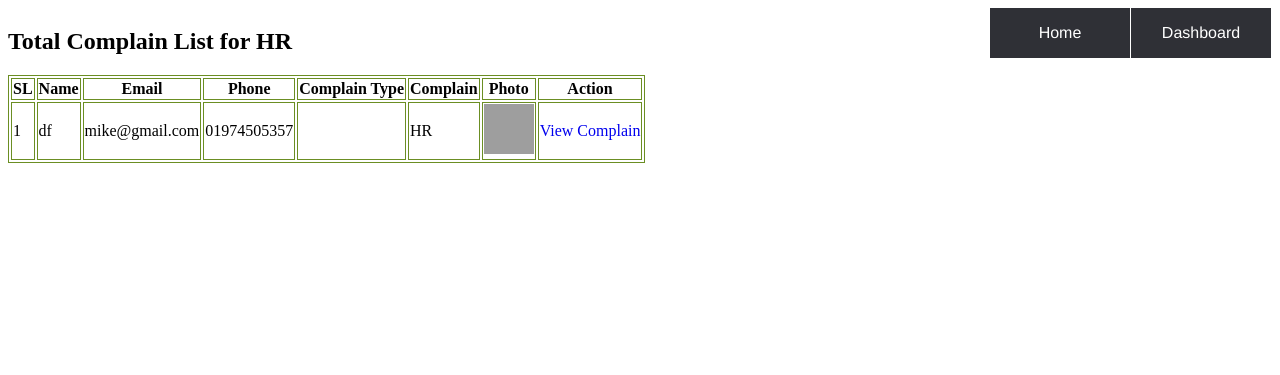
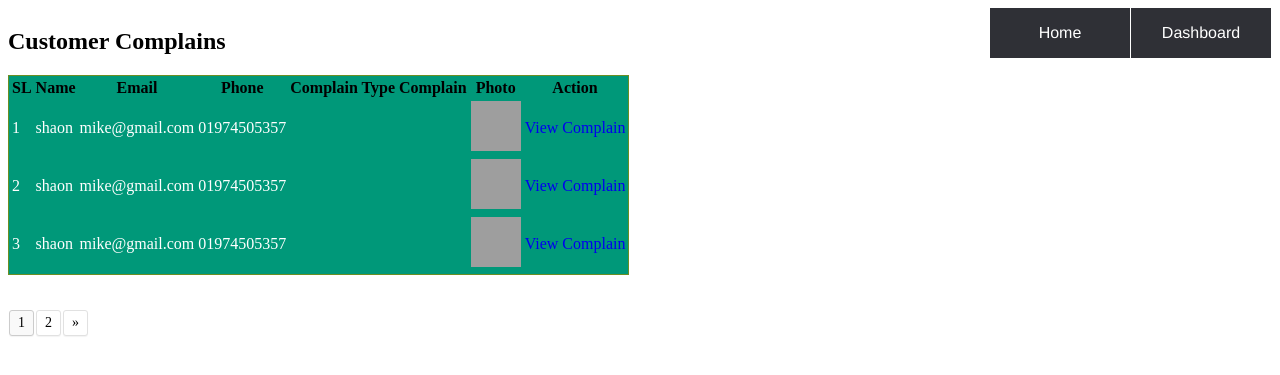
Before and after one commit to shakib77/php-complain-system, a PHP site: page /hr.php in a window 1280 px wide. Shown: the top 375 px of the page. Run offline with PHP 8.4, Linux system fonts and the light colour scheme; data comes from the database, SQL or seed files in the repository; data that the repository does not hold is empty; grey boxes are pictures that could not be loaded.

Commit message:
fixed all bugs

```diff
--- a/hr.php
+++ b/hr.php
@@ -10,8 +10,14 @@
 <body>
 <div class="main_dashboard">
     <div>
-        <h2>Total Complain List for HR </h2>
-        <table>
+        <h2>Customer Complains
+<!--            --><?php
+//            $type = mysqli_query($conn, "select type, count(id) as type_total from complain group by type");
+//            while ($row = mysqli_fetch_assoc($type))
+//            echo $row['type']
+//            ?>
+        </h2>
+        <table id="pager" class="complain-table">
             <tr>
                 <th>SL</th>
                 <th>Name</th>
@@ -23,7 +29,18 @@
                 <th class="action_area">Action</th>
             </tr>
             <?php
-            $complain_all = "SELECT * FROM `complain` WHERE `type`='hr'";
+
+
+            if(isset($_GET['type'])){
+                echo '<pre>';
+                $type = $_GET['type'];
+
+            }
+
+
+
+
+            $complain_all = "SELECT * FROM `complain` WHERE `type`='$type'";
             $result = mysqli_query($conn, $complain_all);
             $sl = 0;
 
@@ -36,15 +53,9 @@
                     <td><?= $rows['complain'] ?></td>
                     <td>
                         <?php
-                        if($rows['type']=='hr'){
-                            echo 'HR';
+                        if($rows['type']=='$type'){
+                            echo $rows['type']=='$type';
                         }
-//                        if($rows['type']=='it'){
-//                            echo 'IT';
-//                        }
-//                        if($rows['type']=='logistics'){
-//                            echo 'Logistics';
-//                        }
                         ?>
                     </td>
                     <td><img src="img/<?= $rows['photo'] ?>" width="50px" height="50px"> </td>
@@ -53,6 +64,16 @@
             <?php } ?>
         </table>
     </div>
+    <br>
+    <div id="pageNav" class="pageNav"></div>
+    <script src="pageing.js"></script>
+    <script>
+        let pager = new Pager('pager', 3);
+
+        pager.init();
+        pager.showPageNav('pager', 'pageNav')
+        pager.showPage(1);
+    </script>
 </div>
 </body>
 </html>
--- /dev/null
+++ b/pageing.js
@@ -0,0 +1,93 @@
+function Pager(tableName, itemsPerPage) {
+    'use strict';
+
+    this.tableName = tableName;
+    this.itemsPerPage = itemsPerPage;
+    this.currentPage = 1;
+    this.pages = 0;
+    this.inited = false;
+
+    this.showRecords = function (from, to) {
+        let rows = document.getElementById(tableName).rows;
+
+        // i starts from 1 to skip table header row
+        for (let i = 1; i < rows.length; i++) {
+            if (i < from || i > to) {
+                rows[i].style.display = 'none';
+            } else {
+                rows[i].style.display = '';
+            }
+        }
+    };
+
+    this.showPage = function (pageNumber) {
+        if (!this.inited) {
+            // Not initialized
+            return;
+        }
+
+        let oldPageAnchor = document.getElementById('pg' + this.currentPage);
+        oldPageAnchor.className = 'pg-normal';
+
+        this.currentPage = pageNumber;
+        let newPageAnchor = document.getElementById('pg' + this.currentPage);
+        newPageAnchor.className = 'pg-selected';
+
+        let from = (pageNumber - 1) * itemsPerPage + 1;
+        let to = from + itemsPerPage - 1;
+        this.showRecords(from, to);
+
+        let pgNext = document.querySelector('.pg-next'),
+            pgPrev = document.querySelector('.pg-prev');
+
+        if (this.currentPage == this.pages) {
+            pgNext.style.display = 'none';
+        } else {
+            pgNext.style.display = '';
+        }
+
+        if (this.currentPage === 1) {
+            pgPrev.style.display = 'none';
+        } else {
+            pgPrev.style.display = '';
+        }
+    };
+
+    this.prev = function () {
+        if (this.currentPage > 1) {
+            this.showPage(this.currentPage - 1);
+        }
+    };
+
+    this.next = function () {
+        if (this.currentPage < this.pages) {
+            this.showPage(this.currentPage + 1);
+        }
+    };
+
+    this.init = function () {
+        let rows = document.getElementById(tableName).rows;
+        let records = (rows.length - 1);
+
+        this.pages = Math.ceil(records / itemsPerPage);
+        this.inited = true;
+    };
+
+    this.showPageNav = function (pagerName, positionId) {
+        if (!this.inited) {
+            // Not initialized
+            return;
+        }
+
+        let element = document.getElementById(positionId),
+            pagerHtml = '<span onclick="' + pagerName + '.prev();" class="pg-normal pg-prev">«</span>';
+
+        for (let page = 1; page <= this.pages; page++) {
+            pagerHtml += '<span id="pg' + page + '" class="pg-normal pg-next" onclick="' + pagerName + '.showPage(' + page + ');">' + page + '</span>';
+        }
+
+        pagerHtml += '<span onclick="' + pagerName + '.next();" class="pg-normal">»</span>';
+
+        element.innerHTML = pagerHtml;
+    };
+}
--- a/single-complain.php
+++ b/single-complain.php
@@ -21,10 +21,10 @@ if(isset($_GET['single-complain-id'])){
 <div class="main_dashboard">
     <?php include_once "header.php";?>
     <div>
-        <h2>Total Complain List</h2>
+        <h2>Complain Details</h2>
     </div>
     <div>
-        <table>
+        <table class="styled-table">
             <tr>
                 <th>Name</th>
                 <th><?= $row['name'] ?></th>
--- a/style/styles.css
+++ b/style/styles.css
@@ -144,8 +144,20 @@ input[type=submit]:hover {
     justify-content: space-around;
 }
 
-table, th, td {
-    border: 1px solid olivedrab;
+/*table css*/
+
+table {
+    border: thin solid olivedrab;
+    background-color: #009879;
+}
+td{
+    background-color: #009879;
+    color: #FFFFFF;
+    text-align: left;
+    /*border: thin solid olivedrab;*/
+}
+tr {
+    border: thin solid olivedrab;
 }
 .header {
     display: flex;
@@ -178,3 +190,24 @@ input:focus:invalid {
 .error.active {
     padding: 0.3em;
 }
+
+/*pagination*/
+.pageNav {
+    margin: 16px 0;
+}
+.pageNav span {
+    display: inline-block;
+    padding: 4px 8px;
+    margin: 1px;
+    cursor: pointer;
+    font-size: 14px;
+    background-color: #FFFFFF;
+    border: 1px solid #e1e1e1;
+    border-radius: 3px;
+    box-shadow: 0 1px 1px rgba(0, 0, 0, 0.05);
+}
+.pageNav span:hover,
+.pageNav .pg-selected {
+    background-color: #f9f9f9;
+    border: 1px solid #CCCCCC;
+}
```
Also changed, not shown: dashboard.php (+38 -24 lines), index.php (+5 -5 lines), itt.php (+11 -1 lines), logistics.php (+11 -1 lines), img/shaon test test_1611103065.jpg (added), img/shaon test_1611102448.png (added), img/shaon test_1611102472.png (added), img/shaon_1611102537.jpg (added), img/shaon_1611102543.jpg (added), img/shaon_1611103172.jpg (added), img/shaon_1611105869.jpg (added), img/shaon_1611121956.png (added), type.php (added).
